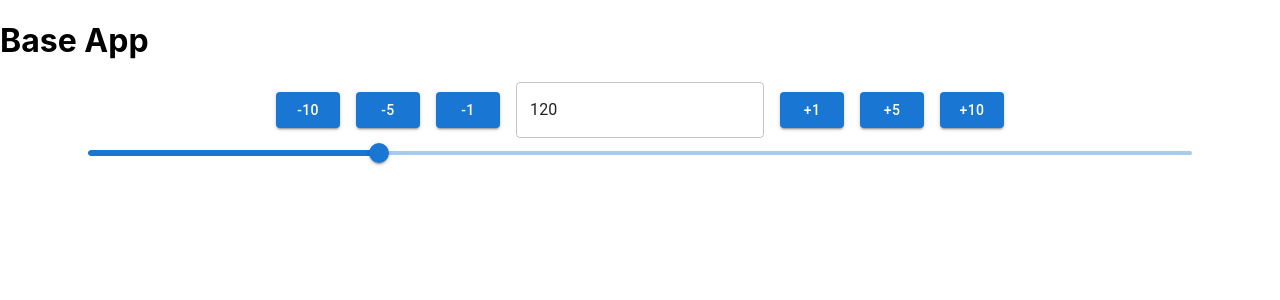
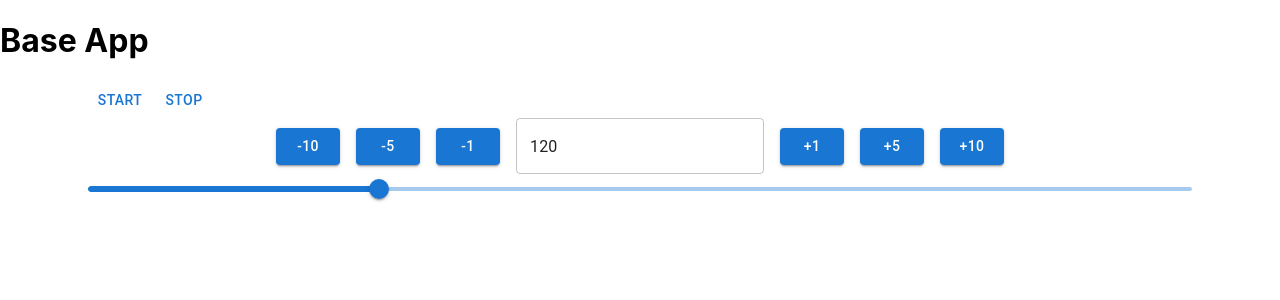
Before and after one commit to fleather2/metronome, a React (Create React App) app in the folder app/: page / in a window 1280 px wide. Shown: the top 300 px of the page. Built offline with nearby package versions, Linux system fonts and the light colour scheme.

Commit message:
Adding buttons

```diff
--- a/app/src/components/Metronome/Player.js
+++ b/app/src/components/Metronome/Player.js
@@ -6,6 +6,7 @@ import "./beat.css";
 const Player = ({bpm, numBeats, audioContext, gainNode, beatSet}) => {
     const hasPageBeenRendered = useRef(false);
     const [beatList, setBeatList] = useState([]);
+    const [play, setPlay] = useState(false);
 
     useEffect( () => {
         console.log(beatList);
@@ -13,9 +14,9 @@ const Player = ({bpm, numBeats, audioContext, gainNode, beatSet}) => {
 
     let intervalDuration = 0.9;
     useEffect( () => {
+        if (play) {
             const intervalId = setInterval( () => {
                 const startTime = audioContext.currentTime;
-
                 const noteInterval = 60/bpm;
                 let nextNoteTime = noteInterval*(Math.floor(audioContext.currentTime/noteInterval)+1);
 
@@ -50,8 +51,15 @@ const Player = ({bpm, numBeats, audioContext, gainNode, beatSet}) => {
             return () => {
                 clearInterval(intervalId);
             }
-    }, [bpm])
+        }
+    }, [bpm, play])
 
+    return (
+        <Container>
+            <Button onClick={() => setPlay(true)}>Start</Button>
+            <Button onClick={() => setPlay(false)}>Stop</Button>
+        </Container>
+    )
 }
 
 export default Player;
```
Lines whose indentation alone changed are shown as unchanged.
